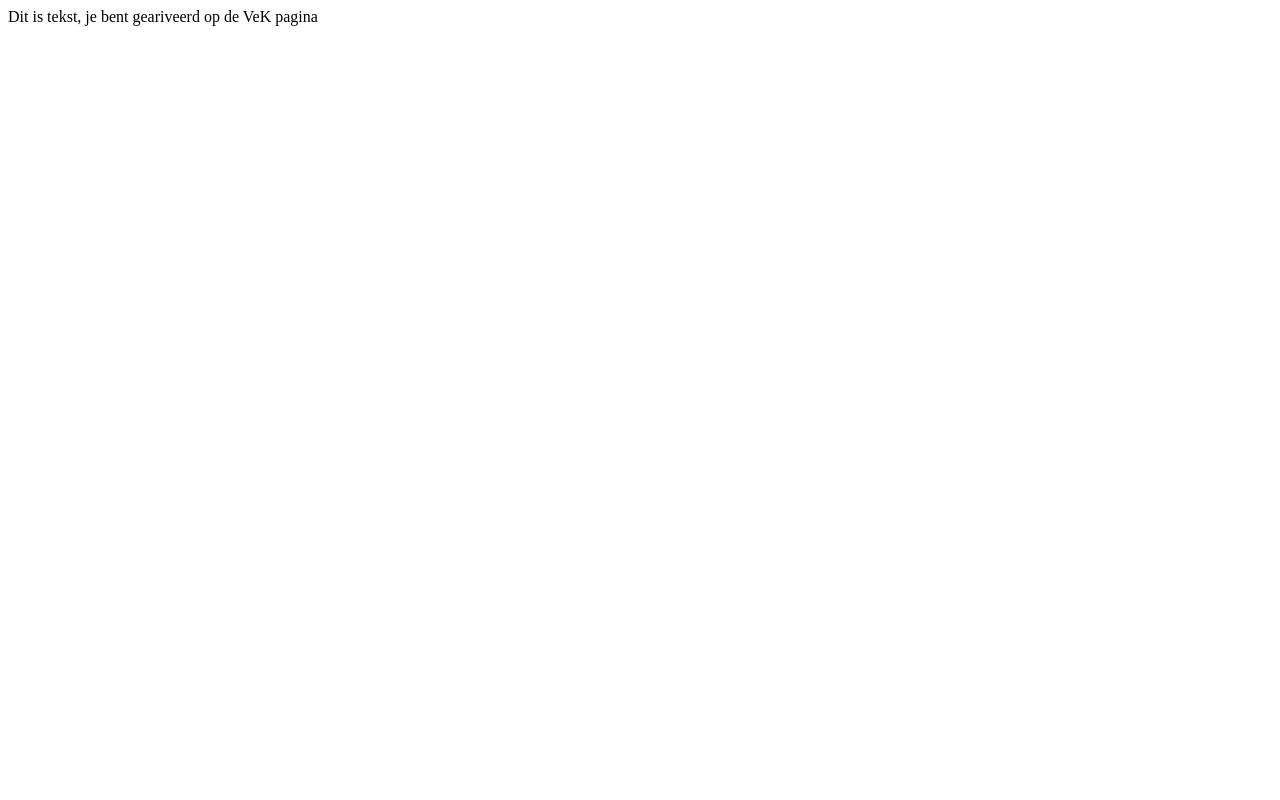
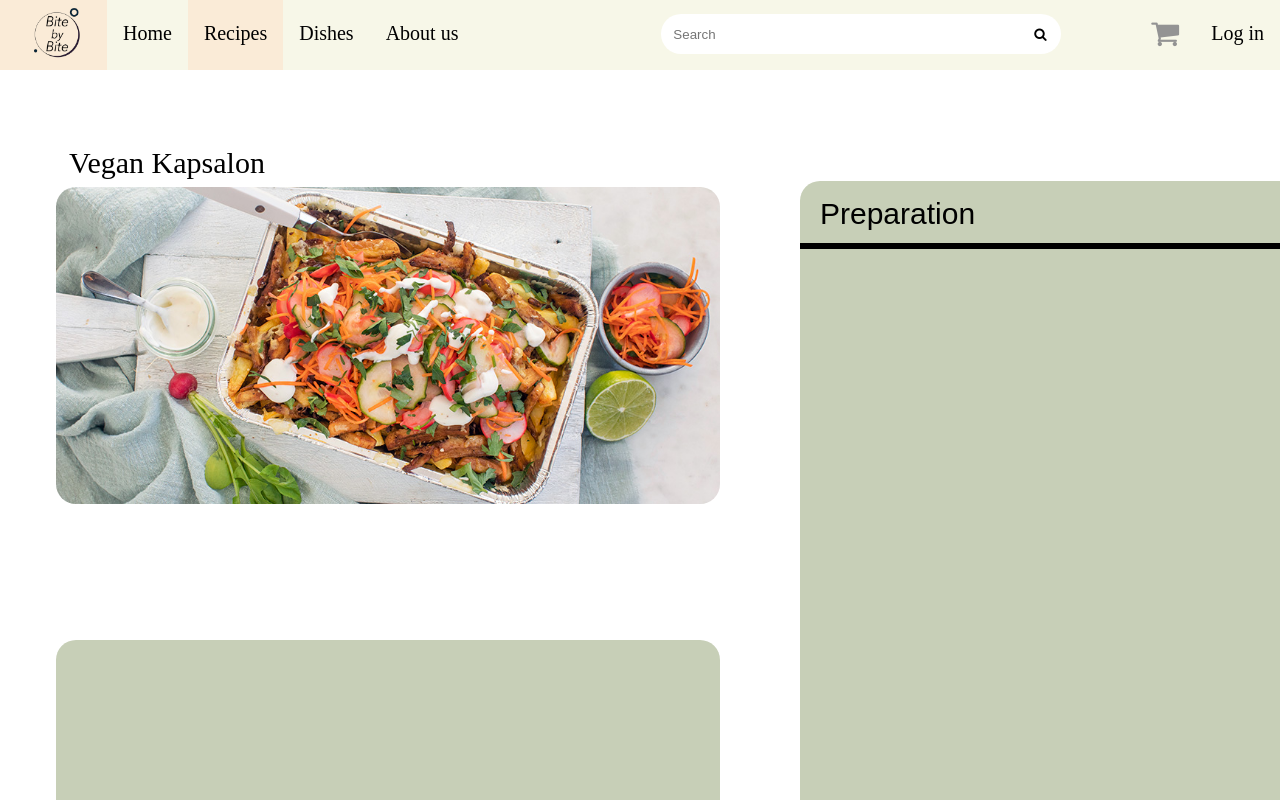
Before and after one commit to N333N444/BitebyBite, a plain HTML site: page HTML/VeganKap.html in a window 1280 px wide. Drawn offline with Linux system fonts and the light colour scheme.

Commit message:
Work on the VeK page

```diff
--- a/Css/Navigation_menu.css
+++ b/Css/Navigation_menu.css
@@ -249,8 +249,51 @@ body{
     font-size: 18px;
     line-height: 21px;
     color: #000000;
-
 }
 .Icons {
     position:absolute
 }
+.Title_Recp {
+    position:absolute;
+    font-family: 'sans-serif';
+    font-style: normal;
+    font-weight: 400;
+    font-size: 30px;
+    line-height: 36px;
+    text-align: center;
+    color: #000000;
+}
+.Rectangles_Recp {
+    position: absolute;
+    width: 648px;
+    height: 888px;
+    background: #C7CFB7;
+    border-radius: 20px;
+}
+.Rectangles_Ingre {
+    position: absolute;
+    width: 664px;
+    height: 326px;
+    background: #C7CFB7;
+    border-radius: 20px;
+}
+.Recipe_text {
+    position: absolute;
+    font-family: sans-serif;
+    font-style: normal;
+    font-weight: 400;
+    font-size: 30px;
+    line-height: 36px;
+    text-align: center;
+    color: #000000;
+}
+.Preparation_line {
+    position: absolute;
+    height: 0px;
+    border: 3px solid #000000;
+}
+.Separation_line {
+    position: absolute;
+    height: 0px;
+    border: 1px solid #000000;
+}
--- a/HTML/VeganKap.html
+++ b/HTML/VeganKap.html
@@ -1,6 +1,76 @@
 <html>
-    <body>
-        Dit is tekst, je bent geariveerd op de VeK pagina
+<head>
+    <link rel="stylesheet" href="../Css/Navigation_menu.css">
+    <link rel="stylesheet" href="https://cdnjs.cloudflare.com/ajax/libs/font-awesome/4.7.0/css/font-awesome.min.css">
+    <title>Byte by Byte</title>
+    <meta content="width=device-width, initial-scale=1" name="viewport" />
+    <meta charset="UTF-8">
+    <meta http-equiv="X-UA-Compatible" content="IE=edge">
+</head>
+<body>
+    <div class="index">
+        <ul id="Navigation_desktop">
+            <div class="Navbar_left">
+                <li><a href="../index.html"><img src="../Pictures/index/leeg_logo.png" class="Logo"></a></li>
+                <li><a href="../index.html">Home</a></li>
+                <li><a class="Navigation_desktop_active" href="Recipes.html">Recipes</a></li>
+                <li><a href="Dishes.html">Dishes</a></li>
+                <li><a href="About_us.html">About us</a></li>
+            </div>
+            <div class="Navbar_right">
+                <li style="float:right;"><a href="../PHP/Log_in.php">Log in</a></li>
+                <!-- <li style="float:right;"><a href=""><img src="../Pictures/index/Basic_profilepicture.png" class="Avatar"></a></li>                                         Moet worden aangepast als je bent ingelogd bent -->
+                <li style="float: right;"><a href="" class="Shopping_cart"><i class='fa fa-shopping-cart' style='color:#939393; font-size: 30px; margin-top: 4px;'></i></a></li>
+                <li style="float: right;">
+                    <form action="action.php" class="Search" >
+                        <input type="text" placeholder="Search" class="Search_bar">
+                        <button type="submit"><i class="fa fa-search" aria-hidden="true"></i>
+                        </button>
+                    </form>
+                </li>
+            </div>
+        </ul>
+        <div id="Navigation_mobile">
+            <a href="javascript:void(0);" class="icon hamburgericon" onclick="showTHINGIEYESPLEASAE()">
+                <i class="fa fa-bars"></i></a>
+                <a class="On_hover_off">Recipes</a>
+                <div class="Shopping_cart_mobile">
+                    <a href="" class="Shopping_cart_mobile"><i class='fa fa-shopping-cart' style='color:#939393;'></i></a>
+                </div>
+                <div class="Avater_mobile">
+                    <a href="" class="Avatar_mobile"><img src="Pictures/index/Basic_profilepicture.png" alt="Profiel foto"></a>
+                </div>
 
-    </body>
+            <script>
+                function showTHINGIEYESPLEASAE(){
+                var menu = document.getElementById('linkies')
+                if (menu.style.display === 'block'){
+                    menu.style.display = 'none';
+                } else {
+                    menu.style.display = 'block'
+                    }
+                }
+            </script>
+
+        </div>
+        <div id="linkies">
+            <li><a href="../index.html">Home</a></li>
+            <li><a href="Dishes.html">Dishes</a></li>
+            <li><a href="About_us.html">About us</a></li>
+        </div>
+    </div>
+</body>
+<body>
+    <div class="Image">
+    <img src="Dishes/Vegan_kapsalon.png" alt="Vegan_kapsalon" class="Image" style="position:absolute; width:664px; Height:auto;  left:56px; top: 187px;"></a>
+    <div class="Title_recp" style= "height:36px; width:202px; left:66px; top:145px">
+        Vegan Kapsalon
+    </div>
+    <div class="Rectangles_Recp" style="left: 800px; top:181px"></div>
+    <div class="Rectangles_Ingre" style="left: 56px; top:640px"></div>
+    <div class="Recipe_text" style= "height:36px; width:150px; left:820px; top:196px">
+        Preparation
+    </div>
+    <div class="Preparation_line" style="width: 642px; left: 800px; top:243px"></div>
+</body>
 </html>
```
